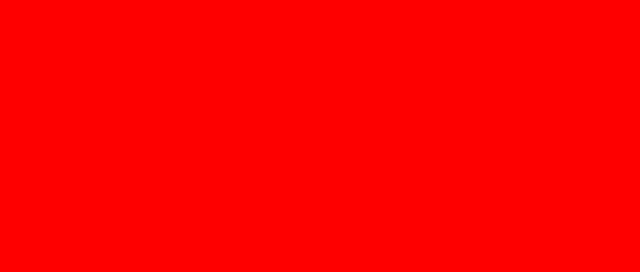
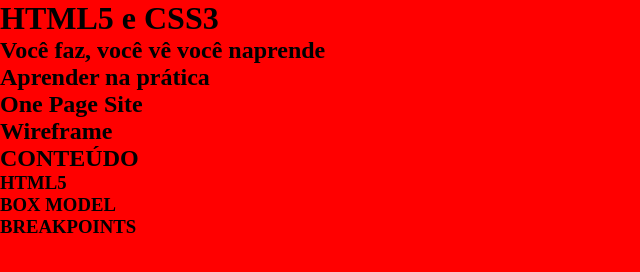
Before and after one commit to Jarde1/html5css3, a plain HTML site: page index.html in a window 1280 px wide. Shown: the whole page, without its empty margins (0-640 px from the left). Drawn offline with Linux system fonts and the light colour scheme.

Commit message:
atualizações complementares

```diff
--- a/index.html
+++ b/index.html
@@ -16,6 +16,44 @@
     <link rel="stylesheet" href="style.css">
 </head>
 <body>
+    <!-- teclas ctrl K + ctrl C: cria comentarios -->
+    <!-- cabeçalho -->
+    <header>
+
+    </header>
+
+    <!-- Destaque -->
+    <main>
+        <h1>HTML5 e CSS3 </h1>
+        <h2> Você faz, você vê você naprende </h2>
+    </main>
+    <!-- Sobre -->
+    <section>
+        <h2>Aprender na prática</h2>
+    </section>
+
+    <!-- One page -->
+    <section>
+        <h2> One Page Site </h2>
+    </section>
+
+    <!-- Wireframe -->
+    <section>
+        <h2> Wireframe </h2>
+    </section>
+
+    <!-- conteúdo -->
+    <section>
+        <h2> CONTEÚDO </h2>
+        <h3> HTML5 </h3>
+        <h3> BOX MODEL </h3>
+        <H3> BREAKPOINTS</H3>
+    </section>
+
+    <!-- rodapé -->
+    <footer>
+
+    </footer>
 
 </body>
 </html>
--- a/style.css
+++ b/style.css
@@ -9,6 +9,13 @@
         }
         ---------------------------------------
 */
+
+/* Técnica para organizar o renderizamento nos navegadores */
+*{
+    margin: 0;
+    border: 0;
+    padding: 0;
+}
 
 /*  Smartfone Portrait -------------------- */
 @media (min-width: 540px){
```
